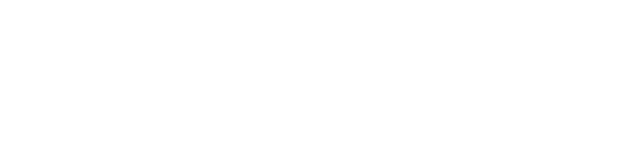
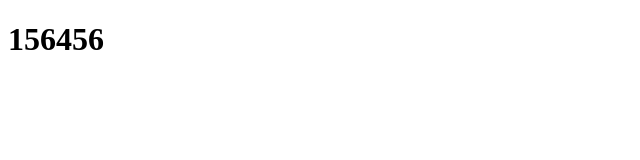
Before and after one commit to hungcurry/WOWOROOM, a plain HTML site: page index.html in a window 1280 px wide. Shown: the whole page, without its empty margins (0-640 px from the left). Drawn offline with Linux system fonts and the light colour scheme.

Commit message:
新增h1

```diff
--- a/index.html
+++ b/index.html
@@ -7,6 +7,6 @@
   <title>Document</title>
 </head>
 <body>
-
+  <h1>156456</h1>
 </body>
 </html>
```
